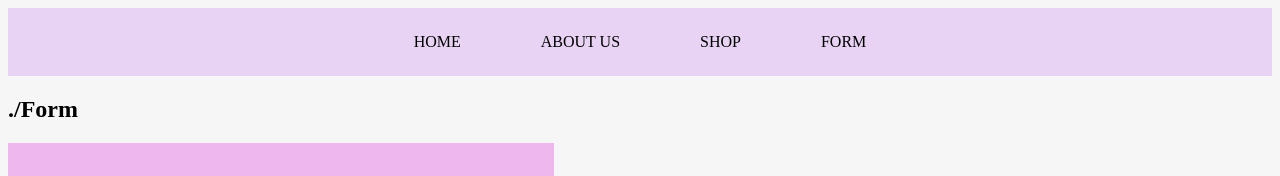
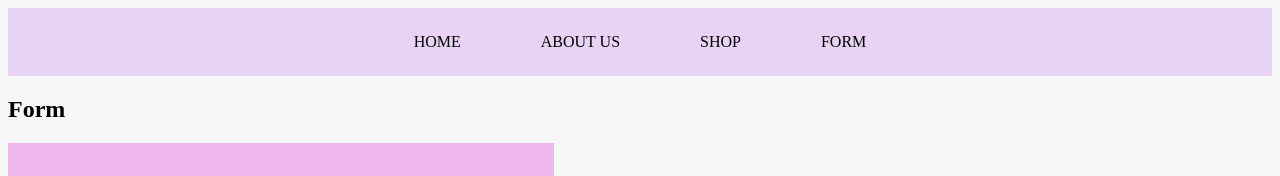
Before and after one commit to Nikasvirid/ReactComponents, a React (Vite) app: page /form in a window 1280 px wide. Shown: the top 176 px of the page. Built offline with nearby package versions, Linux system fonts and the light colour scheme.

Commit message:
add test

```diff
--- a/src/Forms/Form.tsx
+++ b/src/Forms/Form.tsx
@@ -13,9 +13,9 @@ class Form extends Component {
 
     render() {
       return(<form >
-        <h2> ./Form</h2>
-          <div className="form">
-          <h2> Fill in the form data!</h2>
+        <div><h2> Form</h2></div>
+           <div className="form">
+           <h2> Fill in the form data!</h2>
           <Iinput  name="First name:"/>
           <Select name="What's your gender:" options={gender}/>
           <Date name="Date of completion:"/>
```
Also changed, not shown: 1 other file (tests, documents, lock files or other folders).
